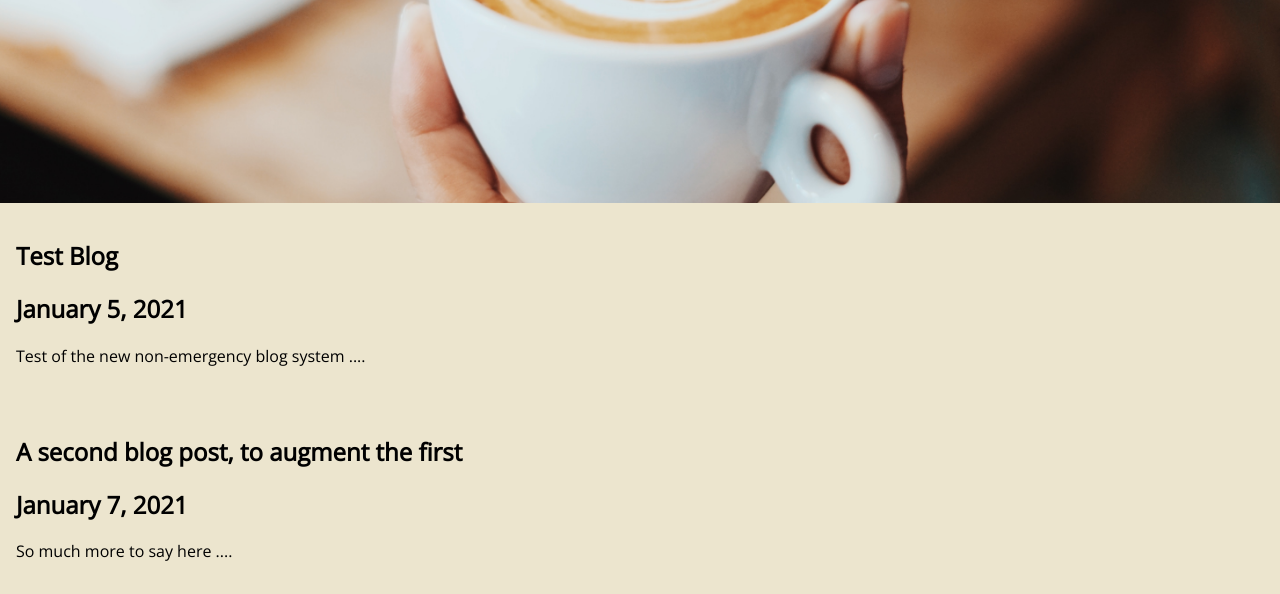
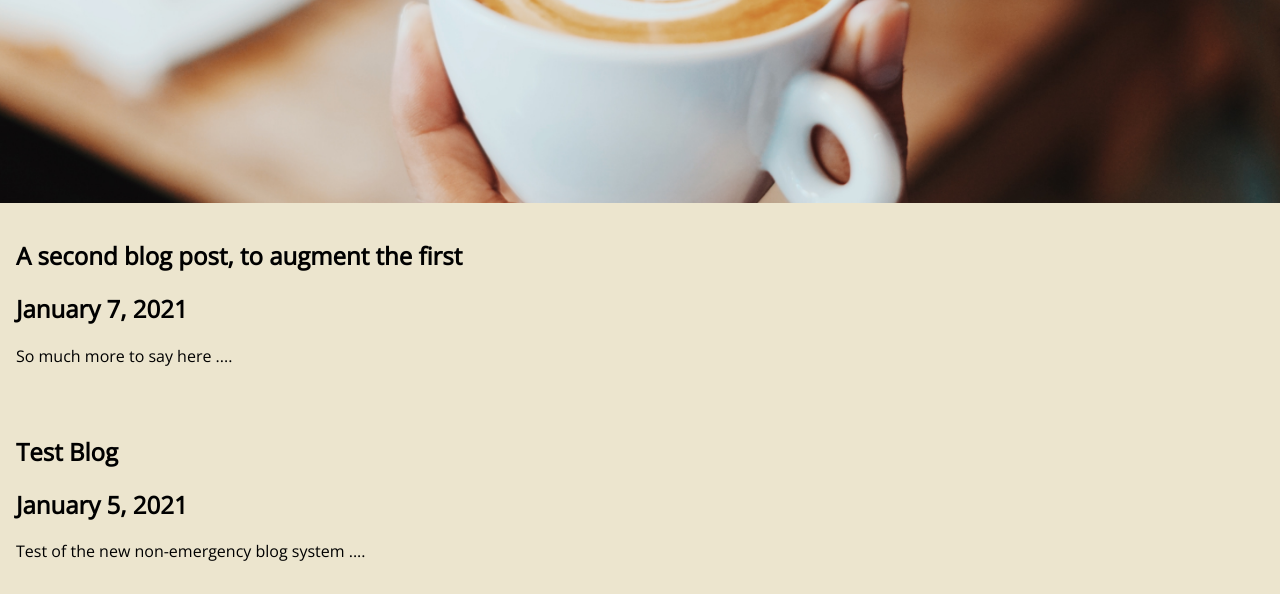
Before and after one commit to reilly0/coffee-shop-example, a Gatsby site: page / in a window 1280 px wide. Shown: the part 436-1030 px from the top of the page. Built offline with nearby package versions, Linux system fonts and the light colour scheme; Gatsby itself is replaced by a stand-in of ours.

Commit message:
fixed sort order of BlogList

```diff
--- a/src/components/BlogList.js
+++ b/src/components/BlogList.js
@@ -7,7 +7,8 @@ import BlogPost from './BlogPost';
 export default function BlogList()
 {
     const data = useStaticQuery(graphql`
-    {allMarkdownRemark {edges {node {
+    {allMarkdownRemark(sort: {fields: frontmatter___date, order: DESC})
+        {edges {node {
         id
         frontmatter
         {title, date(formatString: "MMMM D, YYYY")}
```
